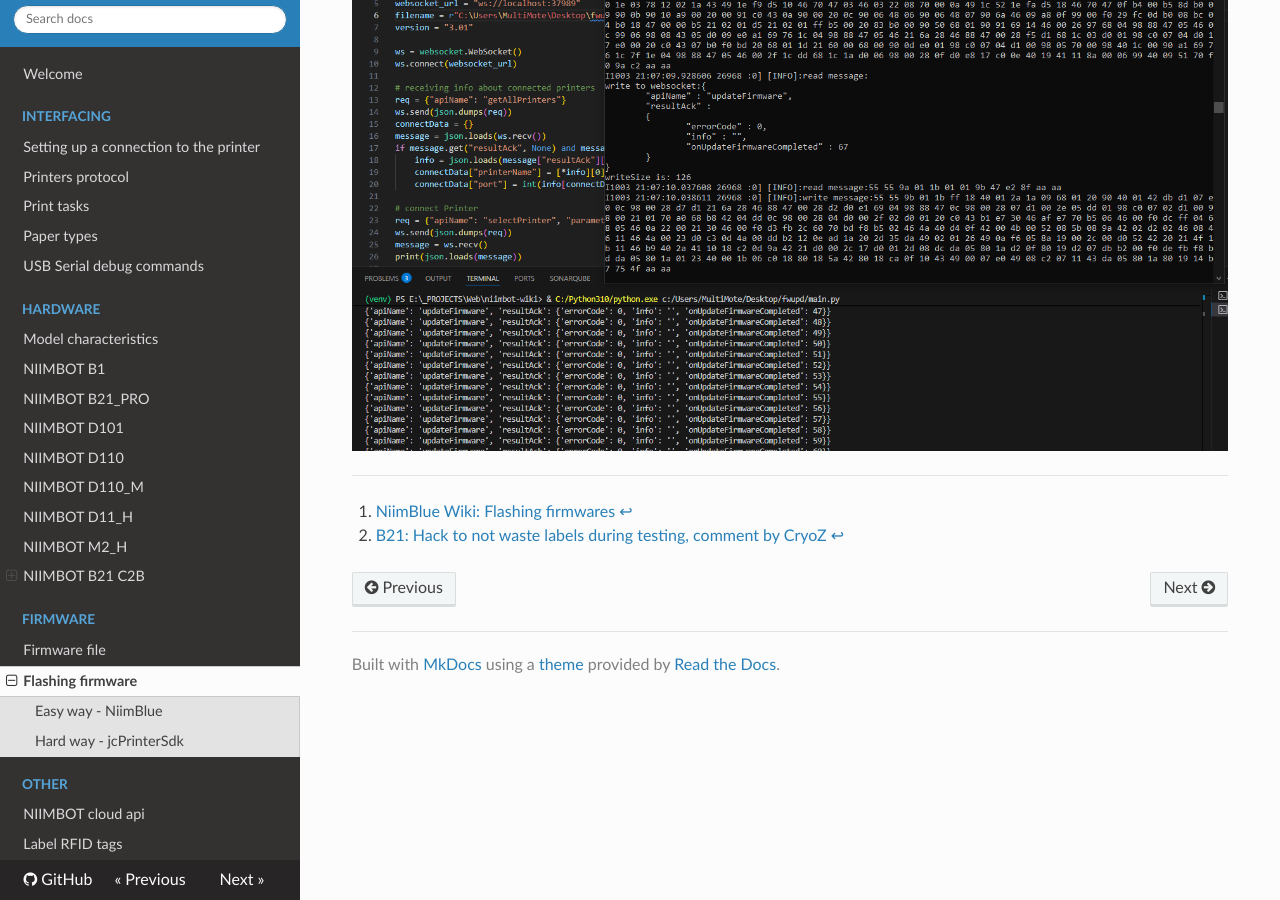
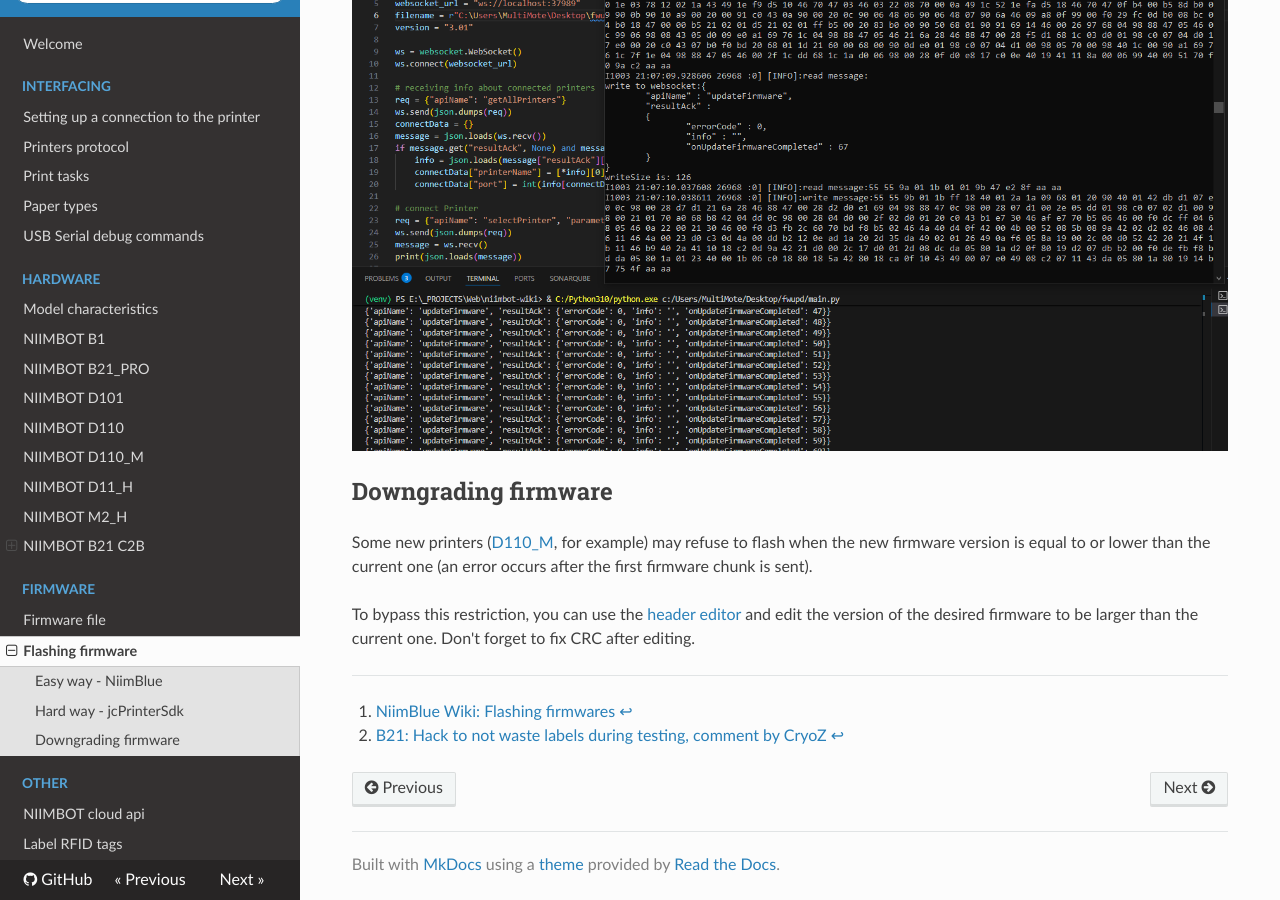
Before and after one commit to MultiMote/niimbot-wiki, an MkDocs documentation site: the page built from docs/firmware/flashing-firmware.md, in a window 1280 px wide and 900 px high, scrolled down 2168 px. Built offline with MkDocs 1.6.1, drawn with Linux system fonts in a browser that asks for light colours; nearby versions of some CDN libraries.

Commit message:
Move firmware downgrade info

```diff
--- a/docs/firmware/flashing-firmware.md
+++ b/docs/firmware/flashing-firmware.md
@@ -88,6 +88,15 @@
 
 ![jcprinter](files/flashing/jcprinter.png)
 
+## Downgrading firmware
+
+Some new printers ([D110_M](../hardware/niimbot-d110_m.md), for example) may refuse to flash when the new firmware version is equal to or lower than the current one
+(an error occurs after the first firmware chunk is sent).
+
+To bypass this restriction, you can use the [header editor](../firmware/header-editor.html) and edit the version of the desired firmware to be larger than the current one.
+Don't forget to fix CRC after editing.
+
+
 [^1]: [NiimBlue Wiki: Flashing firmwares](https://github.com/MultiMote/niimblue/wiki/Flashing-firmwares)
 
 [^2]: [B21: Hack to not waste labels during testing, comment by CryoZ](https://github.com/AndBondStyle/niimprint/issues/34#issuecomment-2558283591)
```
Also changed, not shown: docs/hardware/niimbot-d110_m.md (+1 -3 lines).
